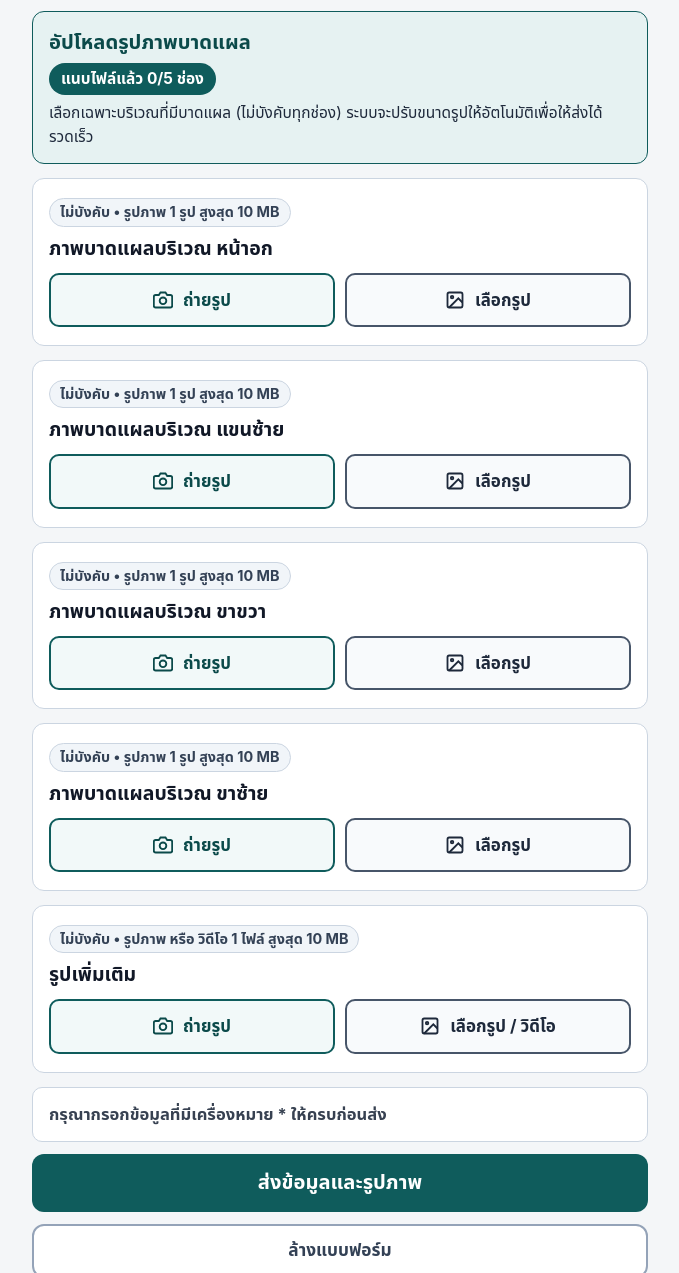
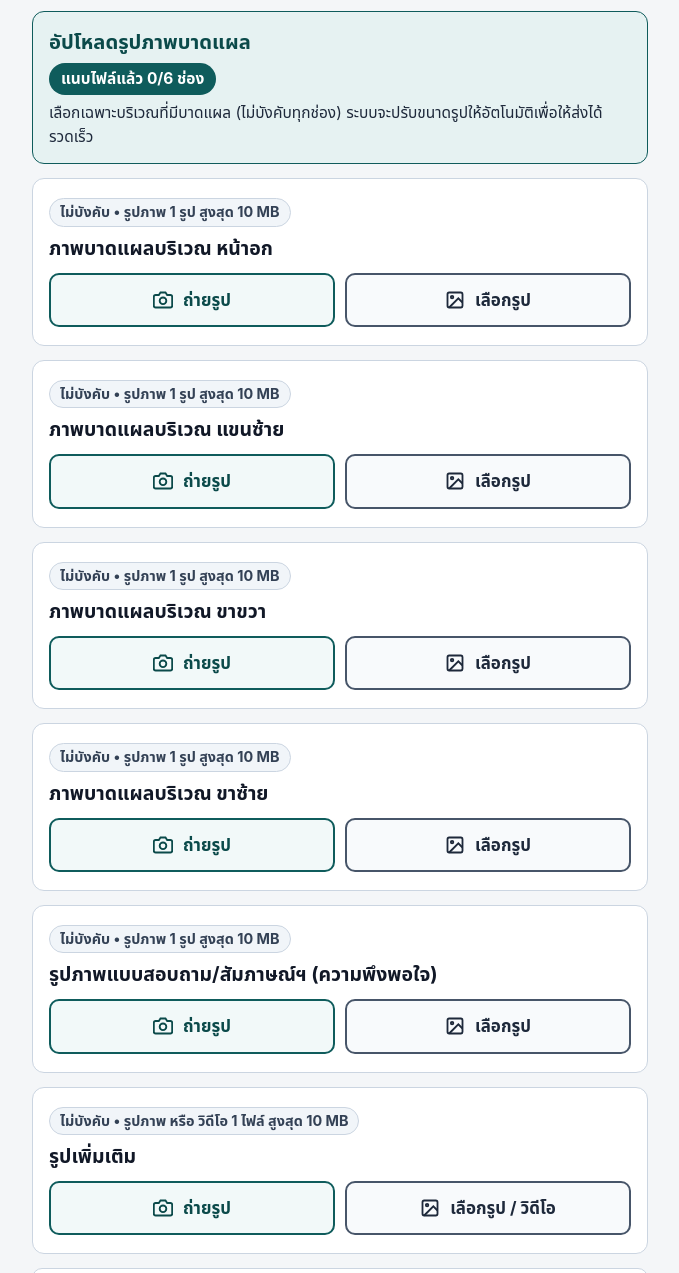
Before and after one commit to NSSprHosp/imghh, a plain HTML site: page index.html in a window 1280 px wide. Shown: the part 955-2228 px from the top of the page, without its empty margins (300-979 px from the left). Drawn offline with Linux system fonts and the light colour scheme.

Commit message:
Add files via upload

```diff
--- a/index.html
+++ b/index.html
@@ -1003,7 +1003,7 @@
         <!-- Section Header for Wound Photos -->
         <div class="section-banner">
           <div class="section-heading">อัปโหลดรูปภาพบาดแผล</div>
-          <div class="count-pill" id="attachedCountPill">แนบไฟล์แล้ว 0/5 ช่อง</div>
+          <div class="count-pill" id="attachedCountPill">แนบไฟล์แล้ว 0/6 ช่อง</div>
           <p class="section-note">
             เลือกเฉพาะบริเวณที่มีบาดแผล (ไม่บังคับทุกช่อง) ระบบจะปรับขนาดรูปให้อัตโนมัติเพื่อให้ส่งได้รวดเร็ว
           </p>
@@ -1161,7 +1161,45 @@
           </div>
         </div>
 
-        <!-- 7. รูปเพิ่มเติม -->
+        <!-- 7. รูปภาพแบบสอบถาม/สัมภาษณ์ฯ (ความพึงพอใจ) -->
+        <div class="card" id="card_survey">
+          <div class="slot-header">
+            <span class="slot-badge">ไม่บังคับ • รูปภาพ 1 รูป สูงสุด 10 MB</span>
+            <div class="field-title">รูปภาพแบบสอบถาม/สัมภาษณ์ฯ (ความพึงพอใจ)</div>
+          </div>
+          <div class="slot-actions-table">
+            <div class="slot-action-cell cell-left">
+              <label class="pick-btn">
+                <svg width="20" height="20" viewBox="0 0 24 24" fill="none" stroke="currentColor" stroke-width="2.2"><path d="M23 19a2 2 0 0 1-2 2H3a2 2 0 0 1-2-2V8a2 2 0 0 1 2-2h4l2-3h6l2 3h4a2 2 0 0 1 2 2z"></path><circle cx="12" cy="13" r="4"></circle></svg>
+                <span>ถ่ายรูป</span>
+                <input type="file" class="hidden-file-input" accept="image/*" capture="environment" data-slot="survey">
+              </label>
+            </div>
+            <div class="slot-action-cell cell-right">
+              <label class="pick-btn btn-gallery">
+                <svg width="20" height="20" viewBox="0 0 24 24" fill="none" stroke="currentColor" stroke-width="2.2"><rect x="3" y="3" width="18" height="18" rx="2" ry="2"></rect><circle cx="8.5" cy="8.5" r="1.5"></circle><polyline points="21 15 16 10 5 21"></polyline></svg>
+                <span>เลือกรูป</span>
+                <input type="file" class="hidden-file-input" accept="image/*" data-slot="survey">
+              </label>
+            </div>
+          </div>
+          <div class="preview-box" id="preview_survey">
+            <div class="preview-img-wrap" id="imgWrap_survey">
+              <img class="preview-img" id="img_survey" alt="ตัวอย่างรูปภาพแบบสอบถาม/สัมภาษณ์ฯ (ความพึงพอใจ)">
+            </div>
+            <div class="preview-meta" id="meta_survey"></div>
+            <div class="preview-tools-table">
+              <div class="preview-tool-cell cell-left">
+                <button type="button" class="small-action-btn" data-rotate="survey">หมุนภาพ 90°</button>
+              </div>
+              <div class="preview-tool-cell cell-right">
+                <button type="button" class="small-action-btn btn-remove" data-remove="survey">ลบรูปนี้</button>
+              </div>
+            </div>
+          </div>
+        </div>
+
+        <!-- 8. รูปเพิ่มเติม -->
         <div class="card" id="card_extra">
           <div class="slot-header">
             <span class="slot-badge">ไม่บังคับ • รูปภาพ หรือ วิดีโอ 1 ไฟล์ สูงสุด 10 MB</span>
@@ -1328,12 +1366,13 @@
         FONT_SIZE_KEY: 'wound_photo_form_fontsize_v1'
       };
 
-      var SLOT_KEYS = ['chest', 'leftArm', 'rightLeg', 'leftLeg', 'extra'];
+      var SLOT_KEYS = ['chest', 'leftArm', 'rightLeg', 'leftLeg', 'survey', 'extra'];
       var SLOT_LABELS = {
         chest: 'ภาพบาดแผลบริเวณ หน้าอก',
         leftArm: 'ภาพบาดแผลบริเวณ แขนซ้าย',
         rightLeg: 'ภาพบาดแผลบริเวณ ขาขวา',
         leftLeg: 'ภาพบาดแผลบริเวณ ขาซ้าย',
+        survey: 'รูปภาพแบบสอบถาม/สัมภาษณ์ฯ (ความพึงพอใจ)',
         extra: 'รูปเพิ่มเติม'
       };
 
@@ -1343,6 +1382,7 @@
           leftArm: null,
           rightLeg: null,
           leftLeg: null,
+          survey: null,
           extra: null
         },
         submissionId: '',
@@ -1629,7 +1669,7 @@
       function updateReadinessUI() {
         var attached = countAttachedFiles();
         elAttachedCountPill.innerHTML = '';
-        elAttachedCountPill.appendChild(document.createTextNode('แนบไฟล์แล้ว ' + attached + '/5 ช่อง'));
+        elAttachedCountPill.appendChild(document.createTextNode('แนบไฟล์แล้ว ' + attached + '/' + SLOT_KEYS.length + ' ช่อง'));
 
         var nameVal = trimStr(elPatientNameInput.value);
         var daysChoice = getSelectedDaysRadioValue();
```
